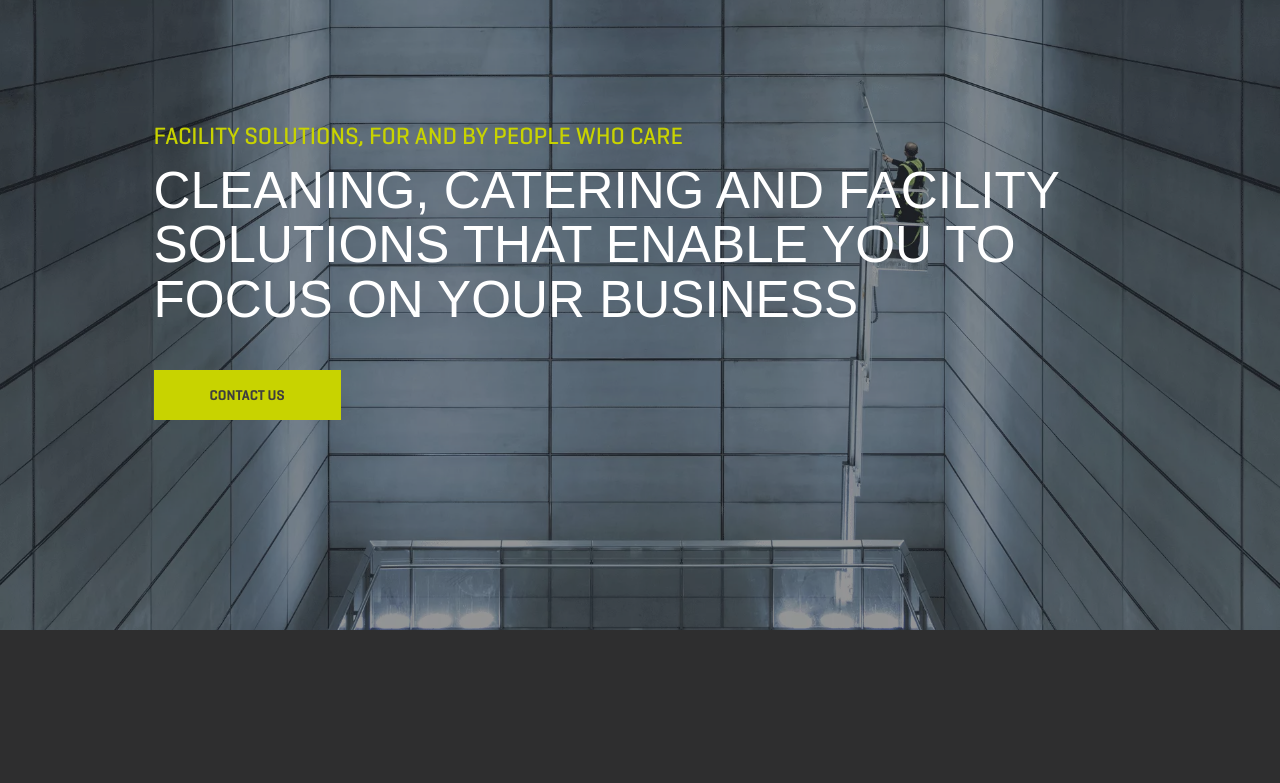
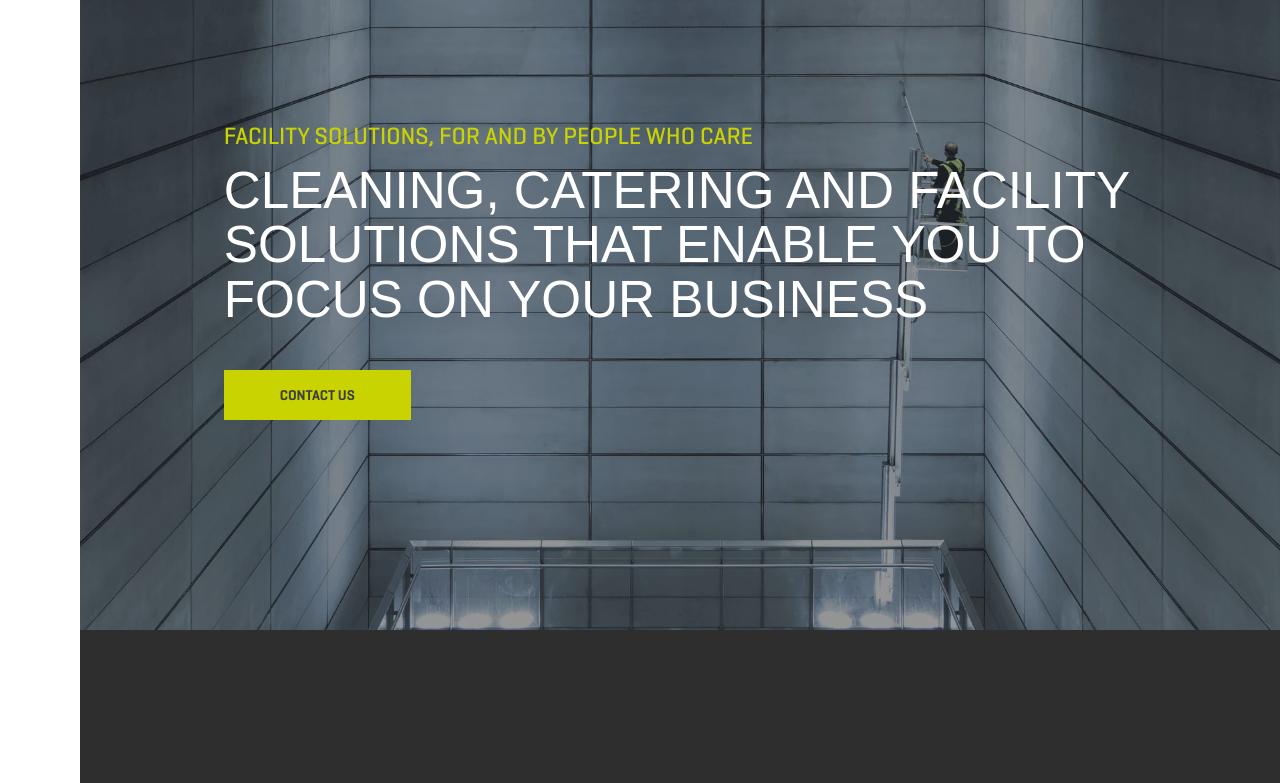
Before and after one commit to tajuddin1/dynamicflow-web, a plain HTML site: page index.html in a window 1280 px wide. Shown: the part 90-873 px from the top of the page. Drawn offline with nearby package versions, Linux system fonts and the light colour scheme; files whose address does not match are found by name.

Commit message:
Menu Item Fixed

```diff
--- a/index.html
+++ b/index.html
@@ -11,7 +11,9 @@
 </head>
 
 <body>
-
+    <div class="body-wrapper">
+        <div class="left-side-menu"></div>
+        <div class="right-side-menu">
             <header class="top-navigation-bar">
                 <div class="nav-items">
                     <nav>
@@ -392,6 +394,9 @@
                     </div>
                 </div>
             </div>
+        </div>
+    </div>
+
 
     <!-- Java Script -->
     <script src="javascript.js"></script>
--- a/responsive.css
+++ b/responsive.css
@@ -206,6 +206,9 @@
         width: 85%;
     }
     .player-btn {
+        display: none;
+    }
+    .left-side-menu {
         display: none;
     }
 }
--- a/style.css
+++ b/style.css
@@ -24,8 +24,8 @@
 }
 
 .main {
-    width: calc(100% - 85px);
-    margin-left: 85px;
+    width: calc(100%);
+    /* margin-left: 85px; */
 }
 
 .image {
@@ -743,7 +743,7 @@ ul.nav-menu {
     align-items: center;
     justify-content: space-between;
     padding: 2.2rem 3.3rem;
-    margin-left: 85px;
+    /* margin-left: 85px; */
 }
 
 header.top-navigation-bar {
@@ -1208,3 +1208,19 @@ input[type=radio]+label:after {
     opacity: 0;
     transition: opacity .25s;
 }
+
+.body-wrapper {
+    display: flex;
+    flex-direction: row;
+}
+
+.left-side-menu {
+    width: 85px;
+    background: #fff;
+}
+
+.right-side-menu {
+    display: flex;
+    position: relative;
+    width: fit-content;
+}
```
Lines whose indentation alone changed are shown as unchanged.
